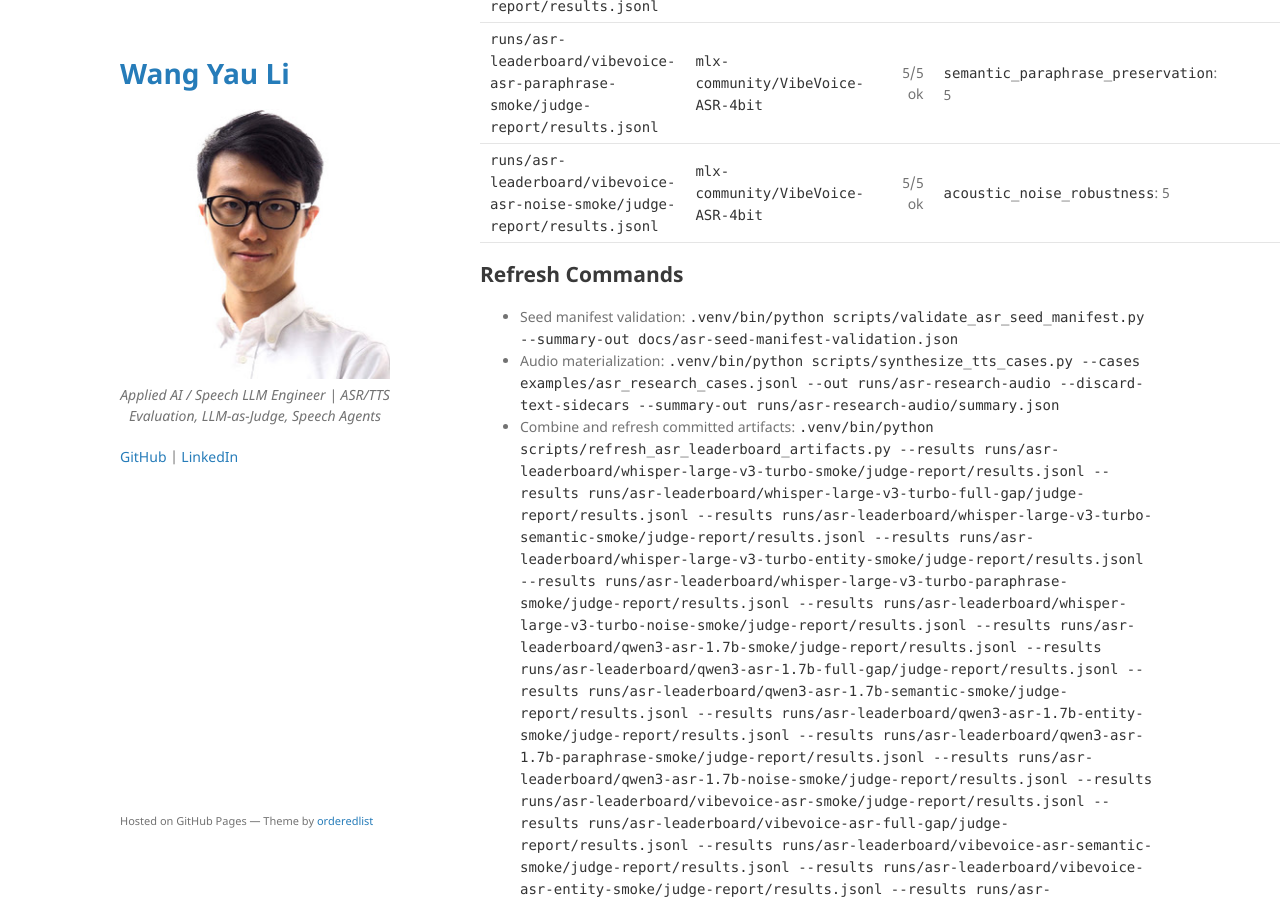
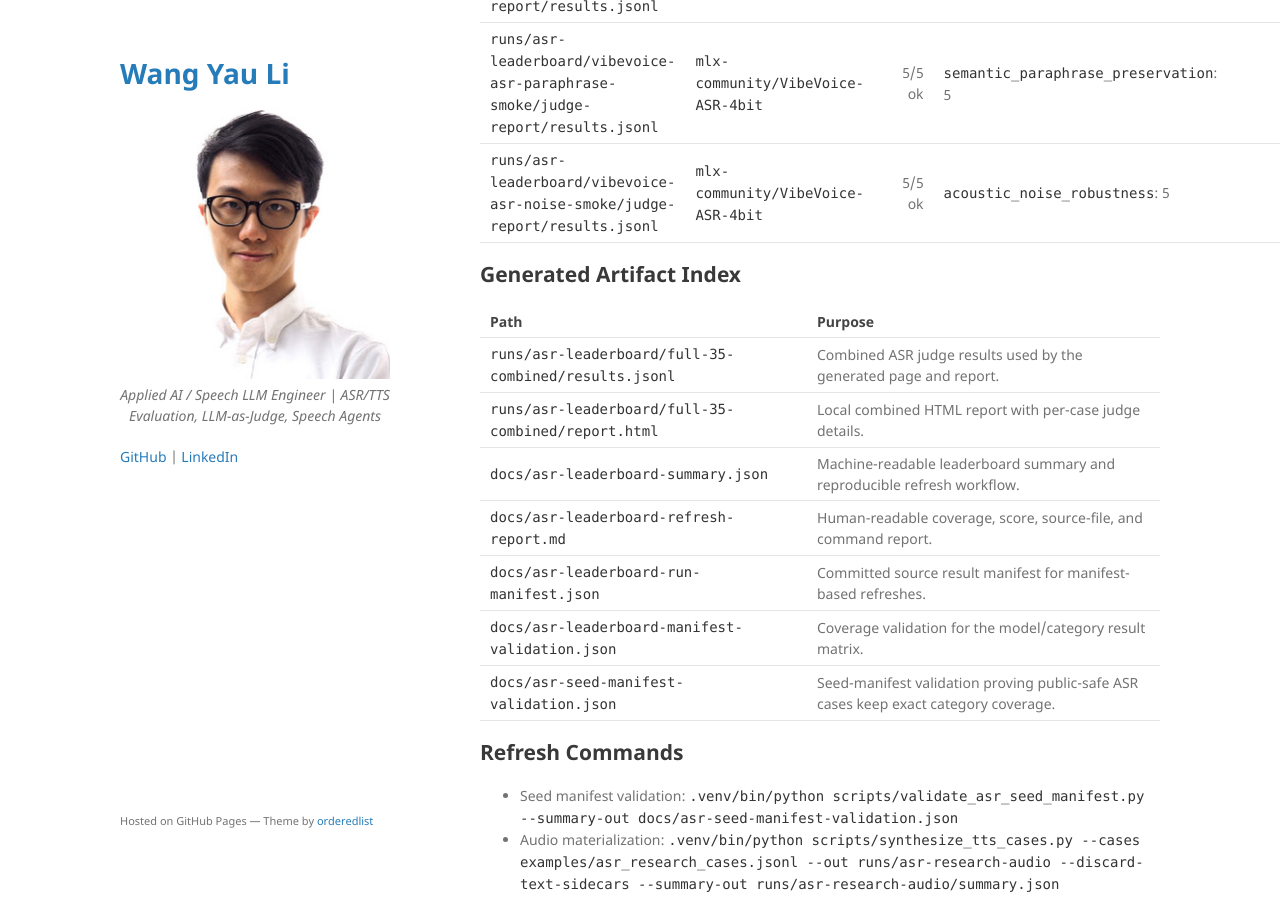
Before and after one commit to kennethli319/kennethli319.github.io, a Jekyll site: the page built from open-audio-judge/asr-leaderboard-refresh-report.md, in a window 1280 px wide and 900 px high, scrolled down 4163 px. Built offline with Jekyll 4.4.1, drawn with Linux system fonts in a browser that asks for light colours; our own code applies the rules of GitHub Pages for plain Markdown files.

Commit message:
Update hosted ASR artifact index

```diff
--- a/open-audio-judge/asr-leaderboard-demo.html
+++ b/open-audio-judge/asr-leaderboard-demo.html
@@ -169,7 +169,7 @@
         <tr><td><code>mlx-community/whisper-large-v3-turbo-asr-fp16</code></td><td>5 cases, 94.8 avg, 4 accurate, 1 needs_review</td><td>5 cases, 92.0 avg, 4 accurate, 1 needs_review</td><td>5 cases, 93.4 avg, 4 accurate, 1 needs_review</td><td>5 cases, 90.6 avg, 4 accurate, 1 inaccurate</td><td>5 cases, 88.6 avg, 4 accurate, 1 inaccurate</td><td>5 cases, 97.6 avg, 5 accurate</td><td>5 cases, 96.6 avg, 5 accurate</td></tr>
       </tbody>
     </table>
-    <p class="muted">Total Gemini judge samples: 315. Refresh this block with <code>.venv/bin/python scripts/refresh_asr_leaderboard_artifacts.py</code> after rerunning the verified ASR model jobs. The combined local report is <code>runs/asr-leaderboard/full-35-combined/report.html</code> and the committed summary artifact is <code>docs/asr-leaderboard-summary.json</code>. The generated refresh report is <code>docs/asr-leaderboard-refresh-report.md</code>. The committed run manifest is <code>docs/asr-leaderboard-run-manifest.json</code>, with coverage validation in <code>docs/asr-leaderboard-manifest-validation.json</code>; together they include the source result files, complete model/category matrix, seed-manifest validation, and reproducible refresh workflow. Pass <code>--hosted-dir /path/to/kennethli319.github.io/open-audio-judge</code> to copy the same verified artifacts into the hosted Pages checkout.</p>
+    <p class="muted">Total Gemini judge samples: 315. Refresh this block with <code>.venv/bin/python scripts/refresh_asr_leaderboard_artifacts.py</code> after rerunning the verified ASR model jobs. The combined local report is <code>runs/asr-leaderboard/full-35-combined/report.html</code> and the committed summary artifact is <code>docs/asr-leaderboard-summary.json</code>. The generated refresh report is <code>docs/asr-leaderboard-refresh-report.md</code>. The committed run manifest is <code>docs/asr-leaderboard-run-manifest.json</code>, with coverage validation in <code>docs/asr-leaderboard-manifest-validation.json</code> and seed-manifest validation in <code>docs/asr-seed-manifest-validation.json</code>; together they include the source result files, complete model/category matrix, and reproducible refresh workflow. Pass <code>--hosted-dir /path/to/kennethli319.github.io/open-audio-judge</code> to copy the same verified artifacts into the hosted Pages checkout.</p>
 
     <h2>Generated Refresh Workflow</h2>
     <p class="muted">These commands are generated from the same workflow metadata written to <code>docs/asr-leaderboard-summary.json</code> and <code>docs/asr-leaderboard-refresh-report.md</code>.</p>
--- a/open-audio-judge/asr-leaderboard-refresh-report.md
+++ b/open-audio-judge/asr-leaderboard-refresh-report.md
@@ -87,6 +87,18 @@ This generated report summarizes the verified ASR leaderboard artifact set.
 | `runs/asr-leaderboard/vibevoice-asr-paraphrase-smoke/judge-report/results.jsonl` | `mlx-community/VibeVoice-ASR-4bit` | 5/5 ok | `semantic_paraphrase_preservation`: 5 | 15 | 98.4 | 5 accurate |
 | `runs/asr-leaderboard/vibevoice-asr-noise-smoke/judge-report/results.jsonl` | `mlx-community/VibeVoice-ASR-4bit` | 5/5 ok | `acoustic_noise_robustness`: 5 | 15 | 92.8 | 4 accurate, 1 needs_review |
 
+## Generated Artifact Index
+
+| Path | Purpose |
+| --- | --- |
+| `runs/asr-leaderboard/full-35-combined/results.jsonl` | Combined ASR judge results used by the generated page and report. |
+| `runs/asr-leaderboard/full-35-combined/report.html` | Local combined HTML report with per-case judge details. |
+| `docs/asr-leaderboard-summary.json` | Machine-readable leaderboard summary and reproducible refresh workflow. |
+| `docs/asr-leaderboard-refresh-report.md` | Human-readable coverage, score, source-file, and command report. |
+| `docs/asr-leaderboard-run-manifest.json` | Committed source result manifest for manifest-based refreshes. |
+| `docs/asr-leaderboard-manifest-validation.json` | Coverage validation for the model/category result matrix. |
+| `docs/asr-seed-manifest-validation.json` | Seed-manifest validation proving public-safe ASR cases keep exact category coverage. |
+
 ## Refresh Commands
 
 - Seed manifest validation: `.venv/bin/python scripts/validate_asr_seed_manifest.py --summary-out docs/asr-seed-manifest-validation.json`
```
Also changed, not shown: open-audio-judge/asr-leaderboard-summary.json (+30 -0 lines).
